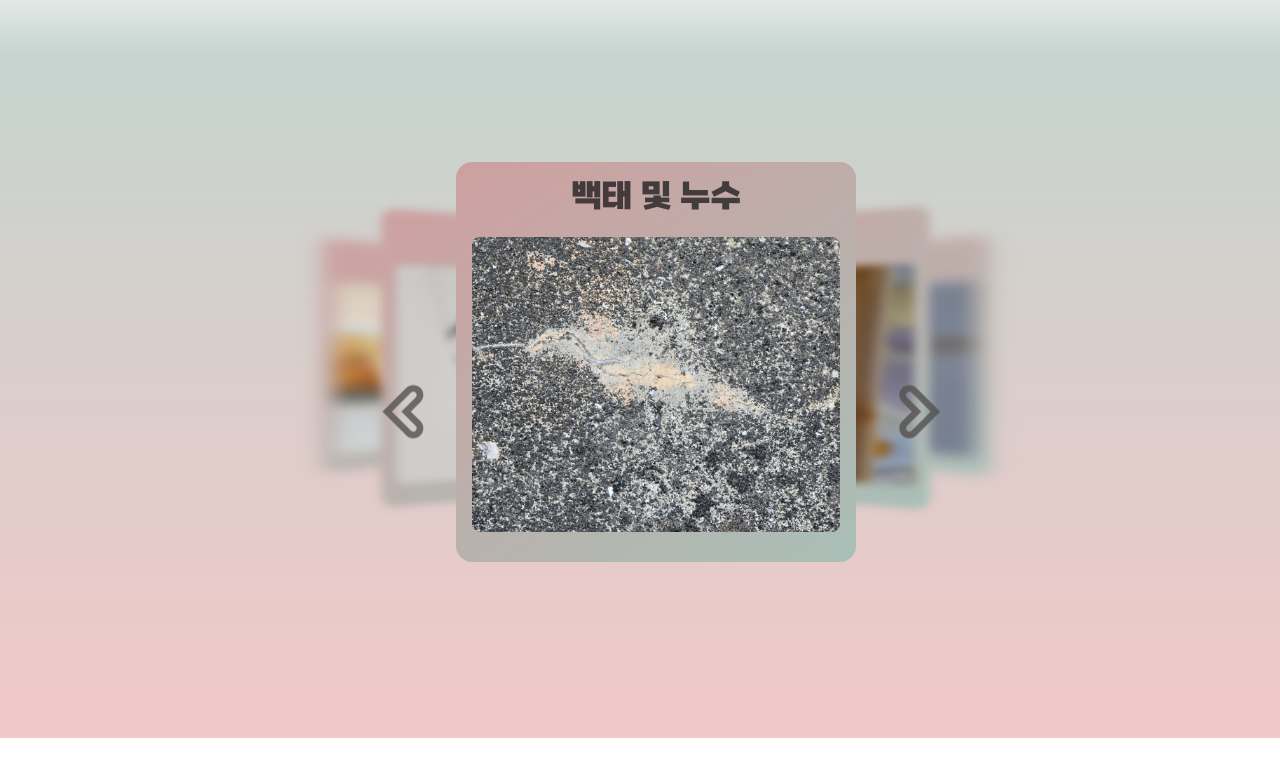
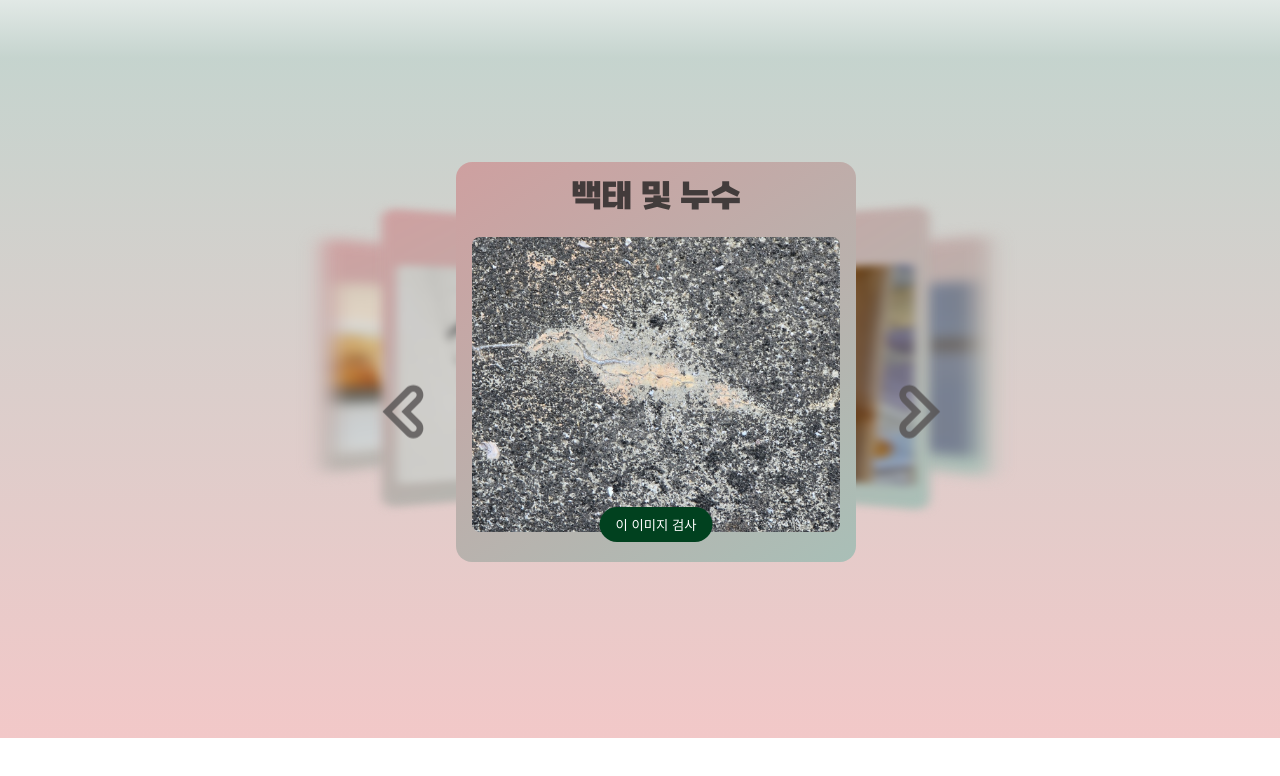
Before and after one commit to HomePPlus/front-web-v2.0, a React (Create React App) app: page / in a window 1280 px wide. Shown: the part 622-1398 px from the top of the page. Built offline with nearby package versions, Linux system fonts and the light colour scheme; no server answers.

Commit message:
feat: Add defect detection results to MainPage

```diff
--- a/package.json
+++ b/package.json
@@ -47,6 +47,5 @@
       "last 1 firefox version",
       "last 1 safari version"
     ]
-  },
-  "proxy": "http://localhost:8080"
+  }
 }
--- a/src/api/apiClient.js
+++ b/src/api/apiClient.js
@@ -54,10 +54,8 @@ export const login = (data) => apiClient.post("/api/auth/login", data);
 
 // * 입주민 커뮤니티 관련 API
 
-
 // * 신고 점검 일정 관련 API
-export const getReportSchedules = () =>
-  apiClient.get("/api/schedules/reports");
+export const getReportSchedules = () => apiClient.get("/api/schedules/reports");
 
 export const createReportSchedule = (data) =>
   apiClient.post("/api/schedules/reports", data);
@@ -74,3 +72,11 @@ export const createRegularSchedule = (data) =>
 
 export const getRegularScheduleDetail = (scheduleId) =>
   apiClient.get(`/api/schedules/regular/${scheduleId}`);
+
+// * 결함 검출 관련 API
+export const createDefect = (formData) =>
+  apiClient.post("/api/model/detect", formData, {
+    headers: {
+      "Content-Type": "multipart/form-data",
+    },
+  });
--- a/src/components/common/Carousel/Carousel.css
+++ b/src/components/common/Carousel/Carousel.css
@@ -10,8 +10,7 @@
   position: absolute;
   width: 100%;
   height: 100%;
-    transform:
-      rotateY(calc(var(--offset) * 50deg))
+  transform: rotateY(calc(var(--offset) * 50deg))
     scaleY(calc(1 + var(--abs-offset) * -0.4))
     translateZ(calc(var(--abs-offset) * -30rem))
     translateX(calc(var(--direction) * -5rem));
@@ -57,7 +56,6 @@
   }
 }
 
-
 .card-image-container {
   width: 100%;
   height: 80%;
@@ -73,15 +71,14 @@
 .card p,
 .card h2 {
   text-align: center;
-    color:rgba(34, 32, 32, 0.8);
+  color: rgba(34, 32, 32, 0.8);
   font-size: 2rem;
   font-weight: bold;
   margin: 0 0 0.7em;
   transition: all 0.3s ease-out;
   opacity: var(--active);
-    background-color: transparent;  /* 배경색 제거 */
+  background-color: transparent; /* 배경색 제거 */
 }
-
 
 .carousel-nav {
   color: rgba(84, 80, 80, 0.8);
@@ -106,3 +103,70 @@
   right: 0;
   transform: translateX(150%) translatey(30%);
 }
+
+/* Card 내부 요소 스타일링 */
+.card {
+  position: relative;
+  overflow: hidden;
+}
+
+.result-overlay {
+  position: absolute;
+  top: 0;
+  left: 0;
+  right: 0;
+  bottom: 0;
+  background: rgba(0, 0, 0, 0.5);
+  display: flex;
+  align-items: center;
+  justify-content: center;
+  opacity: 0;
+  transition: opacity 0.3s ease;
+}
+
+.card:hover .result-overlay {
+  opacity: 1;
+}
+
+.result-box {
+  background: rgba(255, 255, 255, 0.9);
+  padding: 1rem;
+  border-radius: 8px;
+  text-align: center;
+  box-shadow: 0 2px 8px rgba(0, 0, 0, 0.1);
+}
+
+.result-box.error {
+  background: rgba(255, 0, 0, 0.8);
+  color: white;
+}
+
+.confidence {
+  font-size: 0.9em;
+  color: #666;
+  margin-top: 0.5rem;
+}
+
+.test-button {
+  position: absolute;
+  bottom: 20px;
+  left: 50%;
+  transform: translateX(-50%);
+  padding: 8px 16px;
+  background: #01411f;
+  color: white;
+  border: none;
+  border-radius: 20px;
+  cursor: pointer;
+  transition: all 0.3s ease;
+}
+
+.test-button:disabled {
+  background: #666;
+  cursor: not-allowed;
+}
+
+.test-button:hover:not(:disabled) {
+  background: #017d34;
+  transform: translateX(-50%) scale(1.05);
+}
--- a/src/components/common/Carousel/Carousel.jsx
+++ b/src/components/common/Carousel/Carousel.jsx
@@ -1,12 +1,34 @@
-import React, { useState } from 'react';
-import { TiChevronLeftOutline, TiChevronRightOutline } from 'react-icons/ti';
-import './Carousel.css';
+import React, { useState } from "react";
+import { TiChevronLeftOutline, TiChevronRightOutline } from "react-icons/ti";
+import "./Carousel.css";
 
-const Card = ({ imageUrl, title }) => (
-  <div className='card'>
+const Card = ({ imageUrl, title, result, index, onTest, isLoading }) => (
+  <div className="card">
     <h2>{title}</h2>
-    <div className='card-image-container'>
-      <img src={imageUrl} alt={title} className='card-image' />
+    <div className="card-image-container">
+      <img src={imageUrl} alt={title} className="card-image" loading="lazy" />
+      <div className="result-overlay">
+        {result && (
+          <div className={`result-box ${result.error ? "error" : ""}`}>
+            {result.error ? (
+              <span>❌ {result.error}</span>
+            ) : (
+              <>
+                <span>{result.defectType}</span>
+                <div className="confidence">신뢰도: {result.confidence}%</div>
+              </>
+            )}
+          </div>
+        )}
+      </div>
+      <button
+        className="test-button"
+        aria-label={`${title} 이미지 검사 시작`}
+        onClick={() => onTest(index)}
+        disabled={isLoading}
+      >
+        {isLoading ? "검사 중..." : "이 이미지 검사"}
+      </button>
     </div>
   </div>
 );
@@ -16,31 +38,37 @@ const Carousel = ({ children }) => {
   const count = React.Children.count(children);
 
   return (
-    <div className='carousel'>
+    <div className="carousel">
       {active > 0 && (
-        <button className='carousel-nav left' onClick={() => setActive(i => i - 1)}>
-          <TiChevronLeftOutline/>
+        <button
+          className="carousel-nav left"
+          onClick={() => setActive((i) => i - 1)}
+        >
+          <TiChevronLeftOutline />
         </button>
       )}
       {React.Children.map(children, (child, i) => (
         <div
-          className='card-container'
+          className="card-container"
           style={{
-            '--active': i === active ? 1 : 0,
-            '--offset': (active - i) / 3,
-            '--direction': Math.sign(active - i),
-            '--abs-offset': Math.abs(active - i) / 3,
-            pointerEvents: active === i ? 'auto' : 'none',
-            opacity: Math.abs(active - i) >= 3 ? '0' : '1',
-            display: Math.abs(active - i) > 3 ? 'none' : 'block',
+            "--active": i === active ? 1 : 0,
+            "--offset": (active - i) / 3,
+            "--direction": Math.sign(active - i),
+            "--abs-offset": Math.abs(active - i) / 3,
+            pointerEvents: active === i ? "auto" : "none",
+            opacity: Math.abs(active - i) >= 3 ? "0" : "1",
+            display: Math.abs(active - i) > 3 ? "none" : "block",
           }}
         >
           {child}
         </div>
       ))}
       {active < count - 1 && (
-        <button className='carousel-nav right' onClick={() => setActive(i => i + 1)}>
-          <TiChevronRightOutline/>
+        <button
+          className="carousel-nav right"
+          onClick={() => setActive((i) => i + 1)}
+        >
+          <TiChevronRightOutline />
         </button>
       )}
     </div>
--- a/src/pages/MainPage.css
+++ b/src/pages/MainPage.css
@@ -33,7 +33,8 @@
   width: 100%;
   height: 100vh;
   top: 100vh;
-  background: linear-gradient(180deg,
+  background: linear-gradient(
+    180deg,
     transparent 0%,
     rgba(183, 201, 194, 0.8) 15%,
     rgba(242, 200, 200, 1) 100%
--- a/src/pages/MainPage.jsx
+++ b/src/pages/MainPage.jsx
@@ -1,19 +1,38 @@
 import React, { useEffect, useState } from "react";
-import { Card, Carousel } from '../components/common/Carousel/Carousel';
+import { Card, Carousel } from "../components/common/Carousel/Carousel";
+import { createDefect } from "../api/apiClient"; // API import 추가
 import "./MainPage.css";
 
 const MainPage = () => {
   const [text, setText] = useState("");
   const [showCarouselText, setShowCarouselText] = useState(false);
   const [moveUp, setMoveUp] = useState(false);
+  const [results, setResults] = useState({}); // 이미지별 결과 저장
+  const [loadingStates, setLoadingStates] = useState({}); // 로딩 상태 관리
+
   const fullText = "당신의 안전한 주택, 안주";
   const defectImages = [
-    { url: require('../assets/images/model/CoatingDamage.jpg'), title: '도장 손상' },
-    { url: require('../assets/images/model/ConcreteCracks.jpg'), title: '콘크리트 균열' },
-    { url: require('../assets/images/model/Efflorescence_WaterLeakage.jpg'), title: '백태 및 누수' },
-    { url: require('../assets/images/model/ExposedReinforcement.jpg'), title: '철근 노출' },
-    { url: require('../assets/images/model/Spalling.jpg'), title: '박리' },
-    { url: require('../assets/images/model/SteelDamage.jpg'), title: '강재 손상' }
+    {
+      url: require("../assets/images/model/CoatingDamage.jpg"),
+      title: "도장 손상",
+    },
+    {
+      url: require("../assets/images/model/ConcreteCracks.jpg"),
+      title: "콘크리트 균열",
+    },
+    {
+      url: require("../assets/images/model/Efflorescence_WaterLeakage.jpg"),
+      title: "백태 및 누수",
+    },
+    {
+      url: require("../assets/images/model/ExposedReinforcement.jpg"),
+      title: "철근 노출",
+    },
+    { url: require("../assets/images/model/Spalling.jpg"), title: "박리" },
+    {
+      url: require("../assets/images/model/SteelDamage.jpg"),
+      title: "강재 손상",
+    },
   ];
 
   useEffect(() => {
@@ -38,30 +57,71 @@ const MainPage = () => {
   }, []);
 
   const getTextColor = (word) => {
-    return word === "안주" ? "rgb(1, 65, 31)" :"rgb(168, 176, 168)";
+    return word === "안주" ? "rgb(1, 65, 31)" : "rgb(168, 176, 168)";
   };
+
+  const handleImageTest = async (image, index) => {
+    try {
+      setLoadingStates((prev) => ({ ...prev, [index]: true }));
+
+      const fetchResponse = await fetch(image.url);
+      const blob = await fetchResponse.blob();
+      const file = new File([blob], `${image.title}.jpg`, { type: blob.type });
+
+      const formData = new FormData();
+      formData.append("file", file);
+
+      const apiResponse = await createDefect(formData);
+      const resultData = apiResponse.data.data;
+
+      setResults((prev) => ({
+        ...prev,
+        [index]: {
+          defectType: resultData[0]?.label || "미확인",
+          confidence: Math.round((resultData[0]?.confidence || 0) * 100),
+          model: resultData[0]?.model,
+        },
+      }));
+    } catch (error) {
+      console.error(`이미지 ${index} 처리 실패:`, error);
+      setResults((prev) => ({
+        ...prev,
+        [index]: { error: "결함 검출 실패" },
+      }));
+    } finally {
+      setLoadingStates((prev) => ({ ...prev, [index]: false }));
+    }
+  };
+
   return (
     <div className="main-container">
-      <div className={`typing-text-section ${moveUp ? 'move-up' : ''}`}>
+      <div className={`typing-text-section ${moveUp ? "move-up" : ""}`}>
         <div className="typing-text">
           {text.split(" ").map((word, index) => (
             <span key={index} style={{ color: getTextColor(word) }}>
-              {word}{index < text.split(" ").length - 1 ? " " : ""}
+              {word}
+              {index < text.split(" ").length - 1 ? " " : ""}
             </span>
           ))}
         </div>
       </div>
-      <div className={`carousel-section ${moveUp ? 'show' : ''}`}>
-        <div className={`carousel-intro-text ${showCarouselText ? 'show' : ''}`}>
+      <div className={`carousel-section ${moveUp ? "show" : ""}`}>
+        <div
+          className={`carousel-intro-text ${showCarouselText ? "show" : ""}`}
+        >
           안전한 주거 공간의 시작, AI 결함 진단을 체험해보세요!
         </div>
-        <div className={`carousel-container ${showCarouselText ? 'show' : ''}`}>
+        <div className={`carousel-container ${showCarouselText ? "show" : ""}`}>
           <Carousel>
             {defectImages.map((image, index) => (
               <Card
                 key={index}
+                index={index}
                 imageUrl={image.url}
                 title={image.title}
+                result={results[index]}
+                isLoading={loadingStates[index]}
+                onTest={() => handleImageTest(image, index)}
               />
             ))}
           </Carousel>
```
Lines whose indentation alone changed are shown as unchanged.
